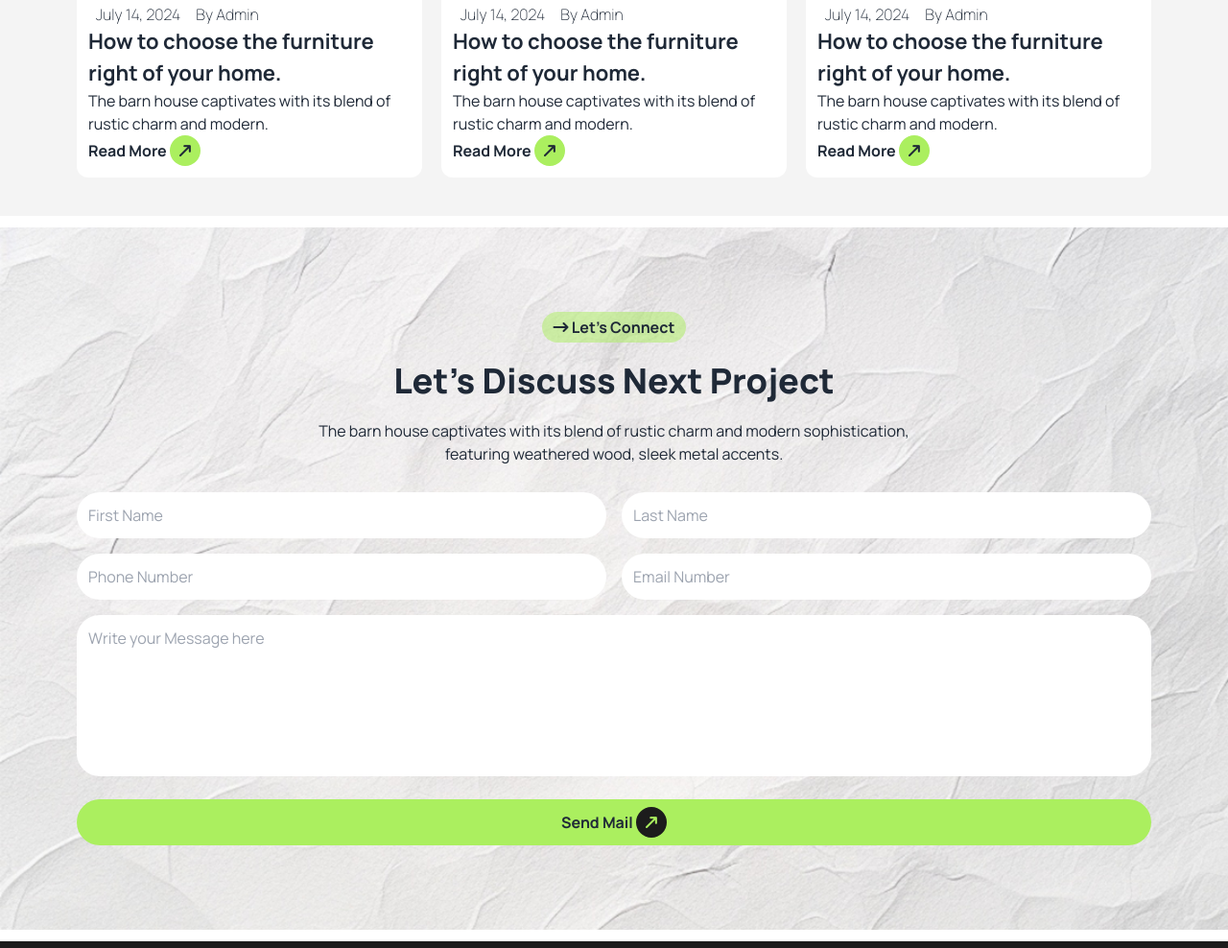
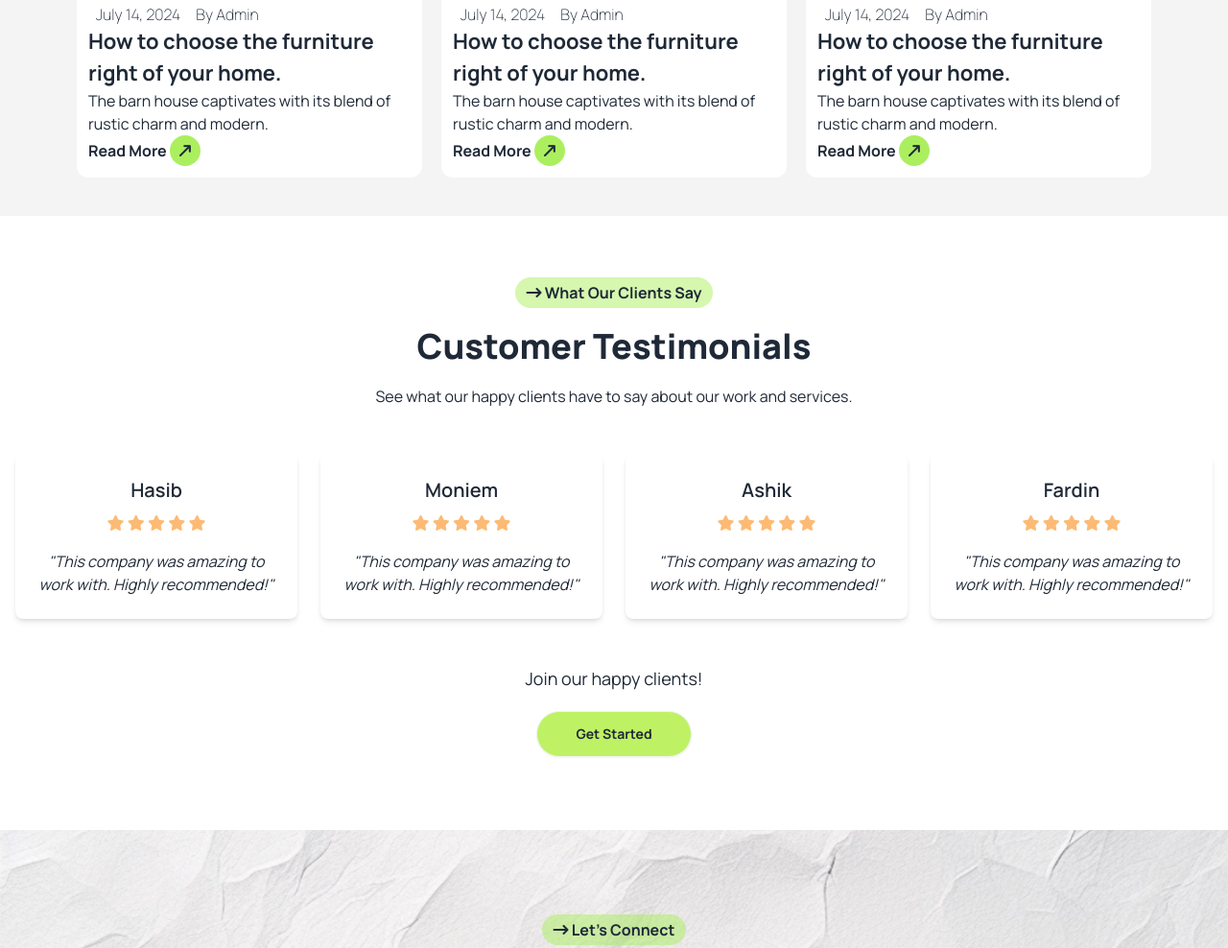
Before and after one commit to RAYHAN-HEXA/Assingment-03, a plain HTML site: page index.html in a window 1280 px wide. Shown: the part 3274-4262 px from the top of the page at 96% size. Drawn offline with nearby package versions, Linux system fonts and the light colour scheme.

Commit message:
added an index.html

```diff
--- a/index.html
+++ b/index.html
@@ -475,13 +475,105 @@
               <p>The barn house captivates with its blend of rustic charm and modern. </p>
               <a href="#" class="link">Read More           <i class="fa-solid fa-arrow-right-long  arow-btn"
               ></i></a>
-            </div></div>
+            </div>
+          </div>
 
 
 
 
           </div>
    </section>
+
+
+
+   <section class="bg-gray-50 py-16">
+    <div class="container mx-auto text-center px-4">
+      <!-- Section Header -->
+      <div class="mini flex justify-center">
+        <div class="bg-litePrimary rounded-full inline-block font-bold p-1 px-3 ">
+          <i
+          class="fa-solid fa-arrow-right-long "
+        ></i> What Our Clients Say
+         </div>
+      </div>
+      <div class="mb-12">
+
+        <h2 class="text-center font-extrabold text-4xl my-5 ">Customer Testimonials</h2>
+        <p class="text-center max-w-[650px] m-auto mb-7">See what our happy clients have to say about our work and services.</p>
+      </div>
+
+      <!-- Carousel Slider -->
+      <div class="  grid grid-cols-1 md:grid-cols-2 lg:grid-cols-3 xl:grid-cols-4 gap-6 ">
+
+        <div class="bg-white shadow-md rounded-lg p-6 flex-shrink-0">
+
+          <h3 class="text-xl font-semibold text-gray-800">Hasib</h3>
+          <div class="text-orange-300 mt-2">
+
+            <i class="fa-solid fa-star"></i>
+            <i class="fa-solid fa-star"></i>
+            <i class="fa-solid fa-star"></i>
+            <i class="fa-solid fa-star"></i>
+            <i class="fa-solid fa-star"></i>
+
+          </div>
+          <p class="italic mt-4">"This company was amazing to work with. Highly recommended!"</p>
+        </div>
+
+        <div class="bg-white shadow-md rounded-lg p-6 flex-shrink-0 ">
+
+          <h3 class="text-xl font-semibold text-gray-800">Moniem</h3>
+          <div class="text-orange-300 mt-2">
+
+            <i class="fa-solid fa-star"></i>
+            <i class="fa-solid fa-star"></i>
+            <i class="fa-solid fa-star"></i>
+            <i class="fa-solid fa-star"></i>
+            <i class="fa-solid fa-star"></i>
+
+          </div>
+          <p class="italic mt-4">"This company was amazing to work with. Highly recommended!"</p>
+        </div>
+
+        <div class="bg-white shadow-md rounded-lg p-6 flex-shrink-0 ">
+
+          <h3 class="text-xl font-semibold text-gray-800">Ashik</h3>
+          <div class="text-orange-300 mt-2">
+
+            <i class="fa-solid fa-star"></i>
+            <i class="fa-solid fa-star"></i>
+            <i class="fa-solid fa-star"></i>
+            <i class="fa-solid fa-star"></i>
+            <i class="fa-solid fa-star"></i>
+
+          </div>
+          <p class="italic mt-4">"This company was amazing to work with. Highly recommended!"</p>
+        </div>
+
+        <div class="bg-white shadow-md rounded-lg p-6 flex-shrink-0 ">
+
+          <h3 class="text-xl font-semibold text-gray-800">Fardin</h3>
+          <div class="text-orange-300 mt-2">
+
+            <i class="fa-solid fa-star"></i>
+            <i class="fa-solid fa-star"></i>
+            <i class="fa-solid fa-star"></i>
+            <i class="fa-solid fa-star"></i>
+            <i class="fa-solid fa-star"></i>
+
+          </div>
+          <p class="italic mt-4">"This company was amazing to work with. Highly recommended!"</p>
+        </div>
+      </div>
+
+      <div class="mt-12">
+        <p class="text-lg text-gray-800">Join our happy clients!</p>
+        <a href="#" class="btn bg-lime-300 font-bold rounded-full px-10 mt-5">Get Started</a>
+      </div>
+    </div>
+  </section>
+
+
 
    <!-- contact section  -->
     <section id="contact" class="py-12 mt-3 connect-bg">
```
